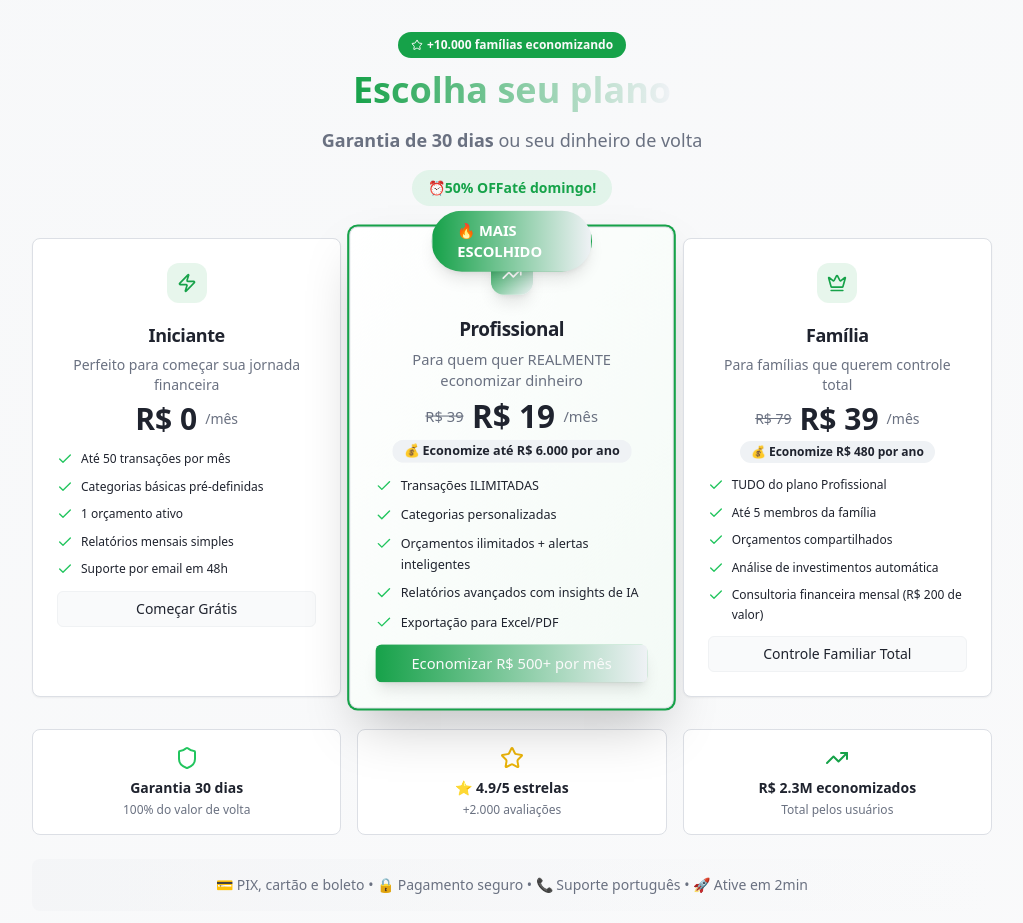
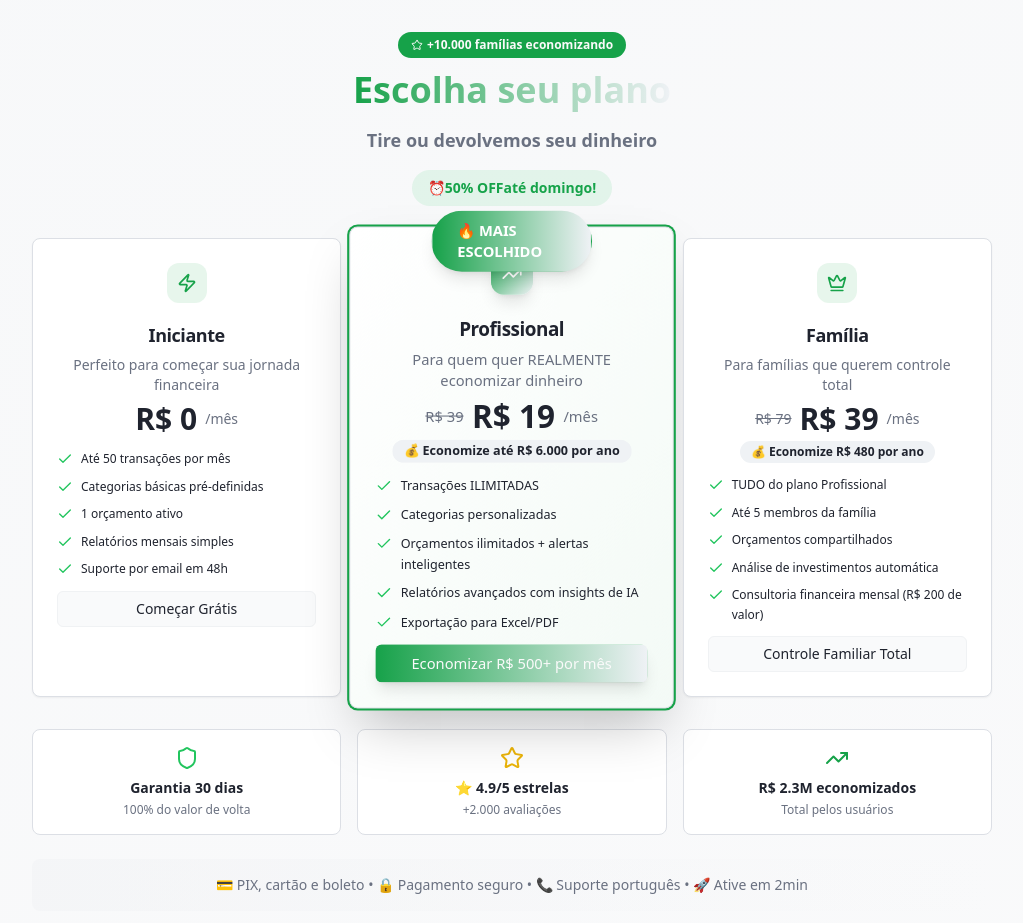
Before and after one commit to Gilmarregis/casa-fluxo-mvc, a React (Vite) app: page / in a window 1280 px wide. Shown: the part 1240-2163 px from the top of the page, without its empty margins (128-1151 px from the left). Built offline with nearby package versions, Linux system fonts and the light colour scheme.

Commit message:
Refatorar texto da landing page
Atualiza o texto da landing page para "Tire ou devolvemos seu dinheiro".

```diff
--- a/src/components/landing/Pricing.tsx
+++ b/src/components/landing/Pricing.tsx
@@ -93,7 +93,7 @@ export function Pricing({ onSelectPlan }: PricingProps) {
           </h2>
 
           <p className="text-base md:text-lg text-muted-foreground max-w-2xl mx-auto mb-4">
-            <strong>Garantia de 30 dias</strong> ou seu dinheiro de volta
+            <strong>Tire ou devolvemos seu dinheiro</strong>
           </p>
 
           <div className="inline-flex items-center bg-green-500/10 text-green-600 px-4 py-2 rounded-full text-sm font-semibold">
```
